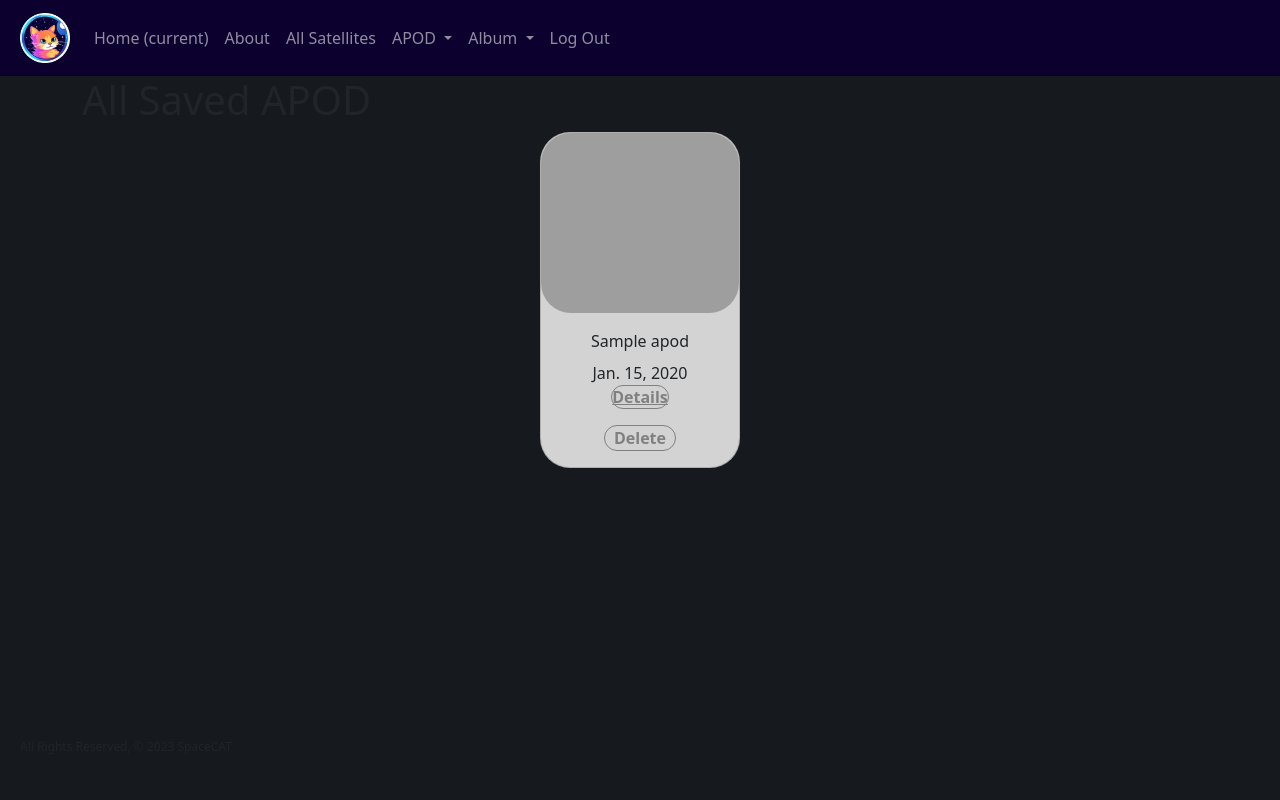
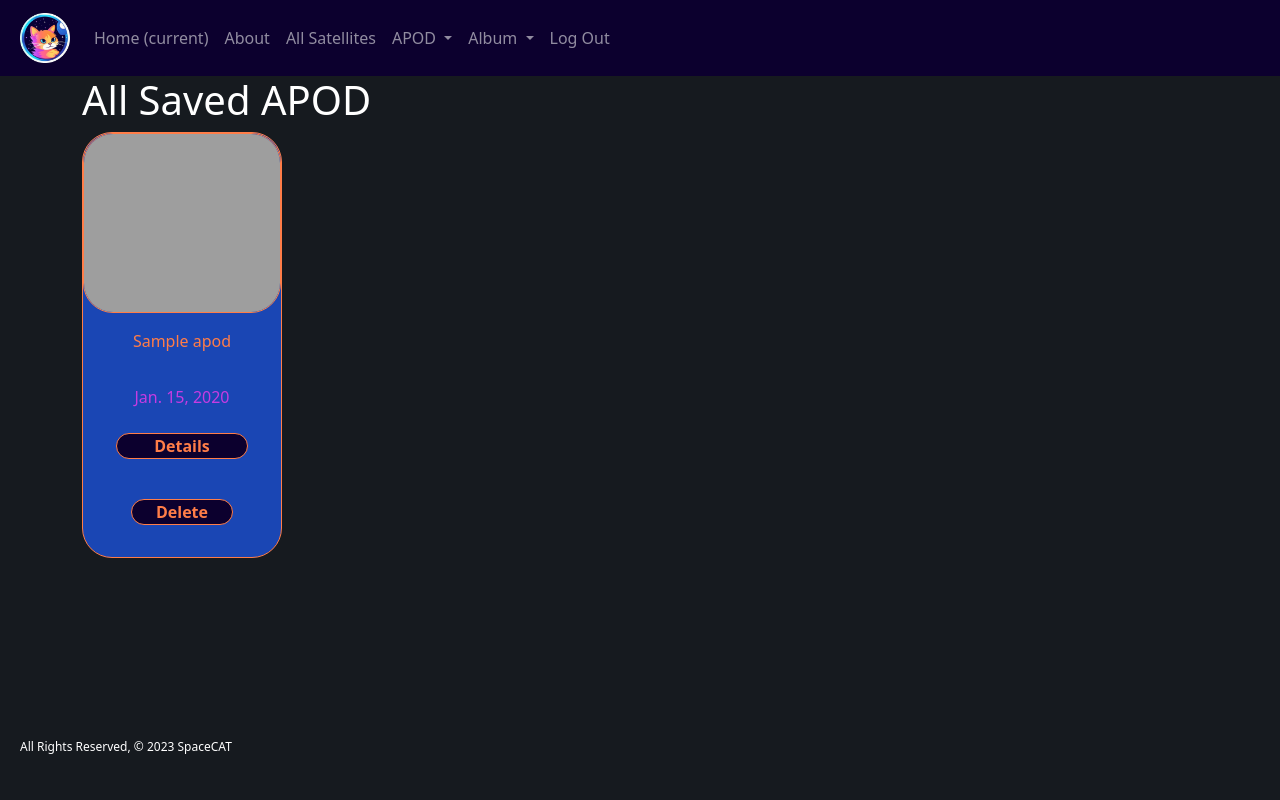
Before and after one commit to AmritpalC/SpaceCAT, a Django app: page /apod/all in a window 1280 px wide. Run offline with Django 4.2, Linux system fonts and the light colour scheme; a user stored in the database is signed in; tables that the repository leaves empty hold one stand-in row (values such as "Sample post"); some libraries are stand-ins or nearby versions; grey boxes are pictures that could not be loaded.

Commit message:
All APOD styling

```diff
--- a/main_app/static/css/style.css
+++ b/main_app/static/css/style.css
@@ -4,9 +4,14 @@
   box-sizing: border-box;
 }
 
-html, body {
+html,
+body {
   height: 100%;
   background-color: rgb(22, 26, 31);
+}
+
+h1, h2, h3, h4, p, .name, .description {
+  color: white;
 }
 
 .selector-for-some-widget {
@@ -15,6 +20,19 @@ html, body {
 
 #wrap {
   min-height: 90%;
+}
+#wrap .container {
+  overflow: auto;
+  padding-bottom: 20px;
+}
+#wrap .container .row .col .photos {
+  display: flex;
+  flex-direction: row;
+  flex-wrap: wrap;
+  gap: 10px;
+}
+#wrap .container .row .col .photos .card {
+  width: 250px;
 }
 
 .footer {
@@ -27,26 +45,32 @@ html, body {
   font-size: 12px;
 }
 
-.container {
-  overflow: auto;
-  padding-bottom: 20px;
-}
-
 .card__container {
   display: flex;
   flex-wrap: wrap;
-  justify-content: center;
   gap: 15px;
 }
 .card__container .card {
   width: 200px;
   border-radius: 30px;
-  background-color: lightgrey;
+  background-color: rgb(26, 70, 180);
+  border-color: rgb(255, 125, 72);
+}
+.card__container .card-title {
+  color: rgb(255, 125, 72);
+}
+.card__container .card-text {
+  color: rgb(198, 60, 226);
 }
 
 .card-img-top {
   height: 180px;
   border-radius: 30px;
+  border: 1px solid rgb(255, 125, 72);
+}
+
+.card-title {
+  height: 48px;
 }
 
 .card {
@@ -101,7 +125,8 @@ html, body {
 	.main-content{width: 70%;}
 } */
 .row > h2 {
-  color: rgb(12, 0, 46);
+  color: rgb(255, 125, 72);
+  margin-top: 7px;
 }
 
 .login_form {
@@ -134,7 +159,9 @@ form {
   border-radius: 8px;
 }
 
-.btn {
+.btn,
+.btn-pod,
+.btn-pod-details {
   transition: all 0.5s ease;
   width: 100%;
   border-radius: 30px;
@@ -146,10 +173,26 @@ form {
   margin-bottom: 1em;
 }
 
+.btn-pod-details {
+  width: 80%;
+}
+
 .btn:hover,
 .btn:focus {
   background-color: grey;
   color: #fff;
+}
+
+.btn-pod-details:hover,
+.btn-pod-details:focus {
+  background-color: rgb(198, 60, 226);
+  color: white;
+}
+
+.btn-pod:hover,
+.btn-pod:focus {
+  background-color: red;
+  color: white;
 }
 
 .card {
@@ -159,21 +202,4 @@ form {
 
 .card:hover {
   box-shadow: 0 0 10px rgba(0, 0, 0, 0.3);
-}
-
-.btn-pod {
-  transition: all 0.5s ease;
-  width: 70%;
-  border-radius: 30px;
-  color: grey;
-  font-weight: 600;
-  background-color: lightgrey;
-  border: 1px solid grey;
-  margin-top: 1em;
-}
-
-.btn-pod:hover,
-.btn-pod:focus {
-  background-color: red;
-  color: #fff;
 }/*# sourceMappingURL=style.css.map */
--- a/main_app/static/css/style.scss
+++ b/main_app/static/css/style.scss
@@ -1,12 +1,17 @@
 * {
-	margin:0;
-	padding:0;
+	margin: 0;
+	padding: 0;
 	box-sizing: border-box;
 }
 
-html, body {
+html,
+body {
 	height: 100%;
 	background-color: rgb(22, 26, 31);
+}
+
+h1, h2, h3, h4, p, .name, .description {
+	color: white;
 }
 
 .selector-for-some-widget {
@@ -15,6 +20,24 @@ html, body {
 
 #wrap {
 	min-height: 90%;
+	.container {
+		overflow: auto;
+		padding-bottom: 20px;
+
+		.row {
+			.col {
+				.photos {
+					display: flex;
+					flex-direction: row;
+					flex-wrap: wrap;
+					gap: 10px;
+					.card {
+						width: 250px;
+					}
+				}
+			}
+		}
+	}
 }
 
 .footer {
@@ -22,31 +45,42 @@ html, body {
 	clear: both;
 	padding-top: 20px;
 	margin: 0 20px;
+
 	h2 {
 		font-size: 12px;
 	}
 }
 
-.container {
-	overflow: auto;
-	padding-bottom: 20px;
-}
 
 .card__container {
 	display: flex;
 	flex-wrap: wrap;
-	justify-content: center;
 	gap: 15px;
+
 	.card {
 		width: 200px;
 		border-radius: 30px;
-		background-color: lightgrey;
+		background-color: rgb(26, 70, 180);
+		border-color: rgb(255, 125, 72);
+	}
+
+	.card-title {
+		color: rgb(255, 125, 72);
+	}
+
+	.card-text {
+		color: rgb(198, 60, 226);
 	}
 }
 
 .card-img-top {
 	height: 180px;
 	border-radius: 30px;
+	border: 1px solid rgb(255, 125, 72);
+}
+
+.card-title {
+	height: 48px;
 }
 
 .card {
@@ -101,15 +135,16 @@ html, body {
 	.main-content{width: 70%;}
 } */
 .row>h2 {
-	color: rgb(12, 0, 46);
+	color: rgb(255, 125, 72);
+	margin-top: 7px;
 }
 
 .login_form {
 	background-color: rgb(26, 70, 180);
 	border-top-right-radius: 20px;
 	border-bottom-right-radius: 20px;
-	border-top: 1px solid  rgb(255, 125, 72);
-	border-right: 1px solid  rgb(255, 125, 72);
+	border-top: 1px solid rgb(255, 125, 72);
+	border-right: 1px solid rgb(255, 125, 72);
 }
 
 form {
@@ -134,7 +169,9 @@ form {
 	border-radius: 8px;
 }
 
-.btn {
+.btn,
+.btn-pod,
+.btn-pod-details {
 	transition: all .5s ease;
 	width: 100%;
 	border-radius: 30px;
@@ -145,11 +182,26 @@ form {
 	margin-top: 1.5em;
 	margin-bottom: 1em;
 }
+.btn-pod-details {
+	width: 80%;
+}
 
 .btn:hover,
 .btn:focus {
 	background-color: grey;
 	color: #fff;
+}
+
+.btn-pod-details:hover,
+.btn-pod-details:focus {
+	background-color: rgb(198, 60, 226);
+	color: white;
+}
+
+.btn-pod:hover,
+.btn-pod:focus {
+	background-color: red;
+	color: white;
 }
 
 .card {
@@ -160,20 +212,3 @@ form {
 .card:hover {
 	box-shadow: 0 0 10px rgba(0, 0, 0, 0.3);
 }
-
-.btn-pod {
-	transition: all .5s ease;
-	width: 70%;
-	border-radius: 30px;
-	color: grey;
-	font-weight: 600;
-	background-color: lightgrey;
-	border: 1px solid grey;
-	margin-top: 1em;
-}
-
-.btn-pod:hover,
-.btn-pod:focus {
-	background-color: red;
-	color: #fff;
-}
--- a/main_app/templates/albums/index.html
+++ b/main_app/templates/albums/index.html
@@ -6,9 +6,7 @@
 {% for album in albums %}
     <a href="{% url 'albums_detail' album.id %}">
         <div class="card">
-            <div class="card-content">
-                <span class="list-group-item list-group-item-secondary">{{ album.name }}</span>
-            </div>
+            <div class="album">{{ album.name }}</div>
         </div>
     </a>
 {% endfor %}
--- a/main_app/templates/apod/all.html
+++ b/main_app/templates/apod/all.html
@@ -12,7 +12,9 @@
                 <div class="card-title">{{ apod.title }}</div>
                 <div class="card-text">{{ apod.date }}</div>
                 <div class="card-action">
-                    <a class="btn-pod" href="{% url 'apod_detail' apod.id %}">Details</a>
+                    <a href="{% url 'apod_detail' apod.id %}">
+                        <button  class="btn-pod-details">Details</button>
+                    </a>
                     <form action="{% url 'apod_delete' apod.id %}" method="POST">
                         {% csrf_token %}
                         <button type="submit" class="btn-pod">Delete</button>
--- a/main_app/templates/main_app/album_form.html
+++ b/main_app/templates/main_app/album_form.html
@@ -10,11 +10,11 @@
 <form action="" method="POST">
     {% csrf_token %}
     <div class="form-group">
-        <label for="exampleFormControlInput1">Name</label>
+        <label class="name" for="exampleFormControlInput1">Name</label>
         <input class ="form-control" type="text" name="name" maxlength="100" required="" id="id_name">
     </div>
     <div class="form-group">
-       <label for="exampleFormControlTextarea1">Description</label>
+       <label class="description" for="exampleFormControlTextarea1">Description</label>
         <textarea class ="form-control" name="description" required="" id="id_description"></textarea>
     <table>
     </div>
```
Also changed, not shown: main_app/templates/albums/detail.html (+6 -2 lines), 1 other file.
